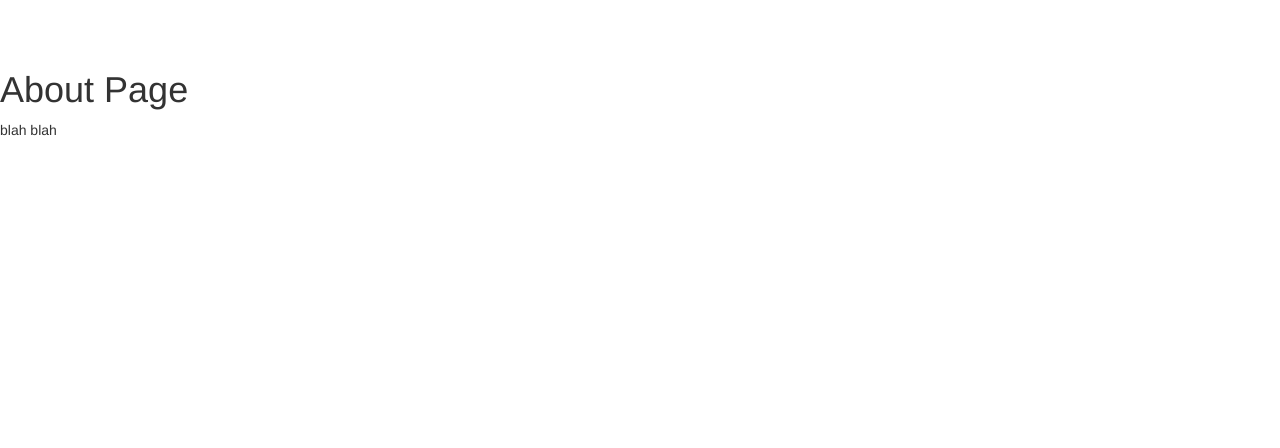
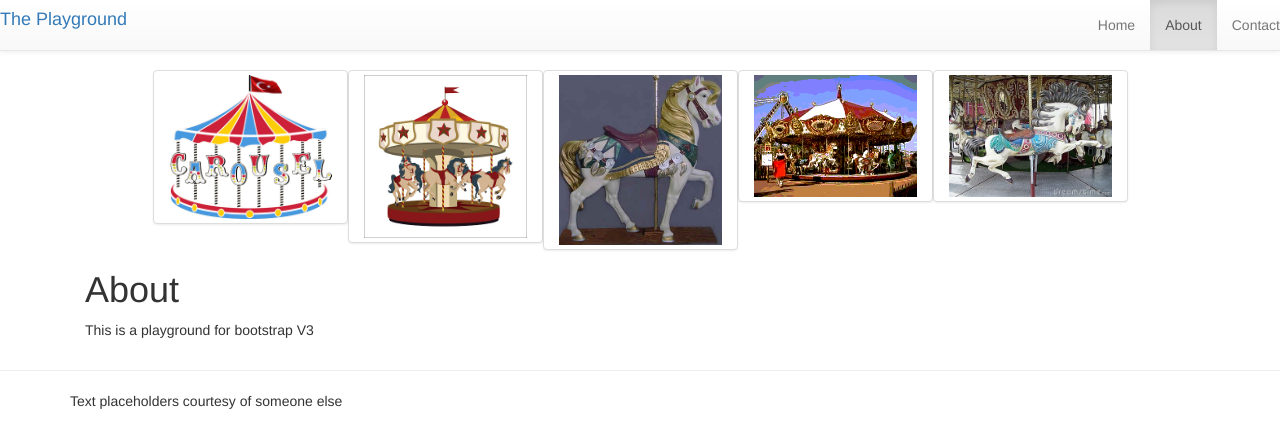
Before and after one commit to ChrisBrooksbank/bootstrap3-playground, a website: page about.html in a window 1280 px wide. Drawn offline with nearby package versions, Linux system fonts and the light colour scheme.

Commit message:
all pages now have header and footer

```diff
--- a/about.html
+++ b/about.html
@@ -5,10 +5,49 @@
 		<meta name="viewport" content="width=device-width, initial-scale=1.0">
 		<title>BootStrap 3 Playground</title>
 		<link rel="stylesheet" href="bower_components/bootstrap/dist/css/bootstrap.min.css">
+		<link rel="stylesheet" href="bower_components/bootstrap/dist/css/bootstrap-theme.min.css">
 		<link rel="stylesheet" href="site.css">
 	</head>
 	<body>
-		<h1>About Page</h1>
-		<p>blah blah</p>
+
+		<div id="page">
+			<header class="container">
+				<div id="menu" class="navbar navbar-default navbar-fixed-top">
+					<div class="navbar-header">
+						<button href="." class="btn btn-success navbar-toggle" data-toggle="collapse" data-target=".navbar-collapse"><span class="glyphicon glyphicon-chevron-down"></span></button>
+						<div id="logo">
+							<a href="."><h4>The Playground</h4></a>
+						</div>
+					</div>
+					<div class="navbar-collapse collapse">
+						<ul class="nav navbar-nav navbar-right">
+							<li class="nav"><a href="index.html">Home</a></li>
+							<li class="nav active"><a href="about.html">About</a></li>
+							<li class="nav"><a href="contact.html">Contact</a></li>
+						</ul>
+					</div>
+				</div>
+			</header>
+			<section id="body" class="container">
+				<div class="row hidden-xs">
+					<img src="Carousel1.png" alt="carousel image 1" class="col-md-2 col-md-offset-1 img-thumbnail">
+					<img src="Carousel2.jpg" alt="carousel image 2" class="col-md-2 img-thumbnail">
+					<img src="Carousel3.jpg" alt="carousel image 3" class="col-md-2 img-thumbnail">
+					<img src="carousel4.gif" alt="carousel image 4" class="col-md-2 img-thumbnail">
+					<img src="Carousel5.jpg" alt="carousel image 5" class="col-md-2 img-thumbnail">
+				</div>
+				<section id="main" class="col-md-8 col-sm-10">
+				  <h1>About</h1>
+				  <p>This is a playground for bootstrap V3</p>
+				</section>
+			</section>
+			<hr />
+			<footer class="container">
+				<p>Text placeholders courtesy of someone else</p>
+			</footer>
+
+		</div>
+		<script src="bower_components/jquery/dist/jquery.min.js"></script>
+		<script src="bower_components/bootstrap/dist/js/bootstrap.min.js"></script>
 	</body>
 </html>
```
Also changed, not shown: contact.html (+41 -2 lines), index.html (+1 -1 lines).
